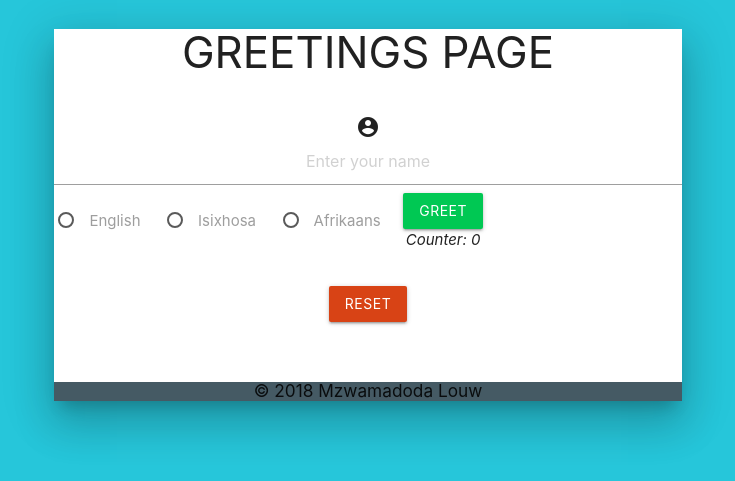
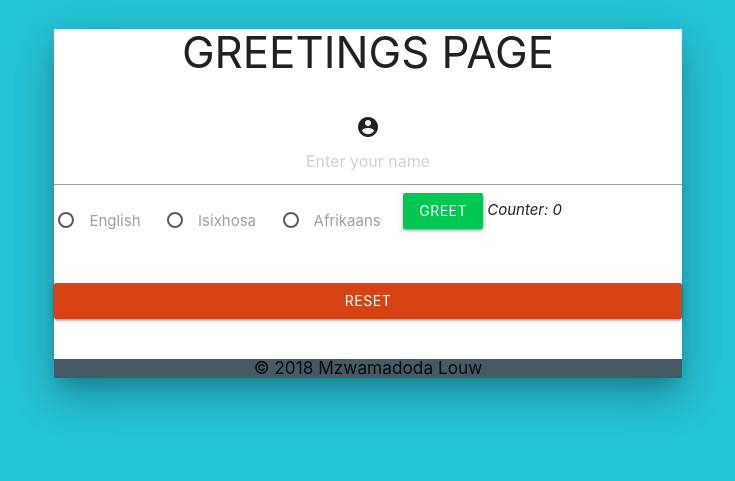
Before and after one commit to Mzwa1080/greetings-webapp, a Node server app: page / in a window 1280 px wide. Shown: the top 481 px of the page, without its empty margins (272-1007 px from the left). Run offline with Node 20, Linux system fonts and the light colour scheme; data that the repository does not hold is empty; some libraries are stand-ins or nearby versions.

Commit message:
style in order

```diff
--- a/views/greet.handlebars
+++ b/views/greet.handlebars
@@ -15,8 +15,6 @@
               <i class="material-icons prefix">account_circle</i>
                 <input class="textArea center" type="text" name="textInput" placeholder="Enter your name">
             </div>
-
-
 
             <div class="row radio center ">
               <p class="col 3">
@@ -42,16 +40,14 @@
 
             <div class="col 3 reset">
               <button class="btn waves-effect green accent-4 EnterBtn" type="submit" name="enterBtn" value="">Greet</button>
-              <div class=" counter">
-                  <em class="">Counter: <span class="counter" name ="count" href="">{{count}}</span></em>
-              </div>
+              <em class="">Counter: <span class="counter " name ="count" href="">{{count}}</span></em>
             </div>
           </form>
       </div>
-      <div class="row col 2 s12 m12 center">
-        <a href="/reset"><button class="btn waves-effect deep-orange darken-3 EnterBtn " type="submit" name="reset" value="">Reset</button></a>
+       <div class=" col 12 s12 m12 center">
+        <a href="/reset"><button class="btn waves-effect deep-orange darken-3 EnterBtn col 10 s12 m12 center" type="submit" name="reset" value="">Reset</button></a>
 
-      </div>
+       </div>
 
           <div class="row">
               <div class="col-12">
@@ -67,6 +63,6 @@
                     <h6 class=""> © 2018 Mzwamadoda Louw </h6>
             </div>
         </div>
-
+</div>
   </body>
 </html>
```
